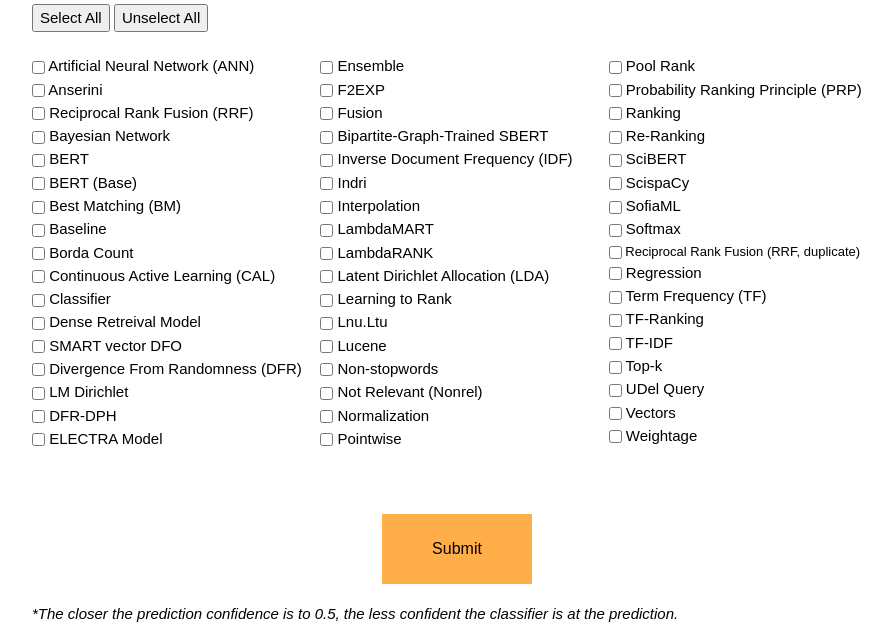
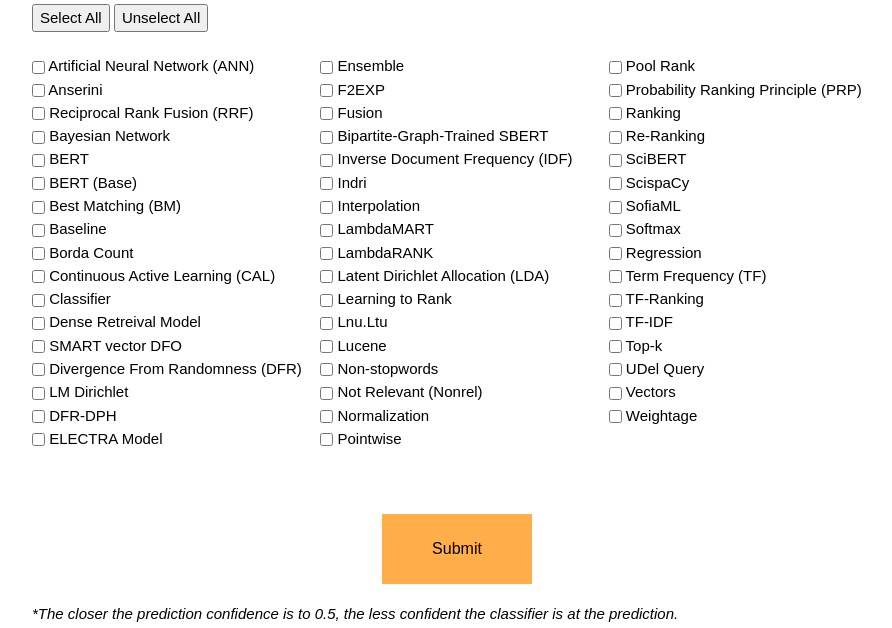
Before and after one commit to mong0009monash/FYP.github.io, a Flask app: page / in a window 1280 px wide; the page is wider, and only the part inside the window is pictured. Shown: the part 549-1177 px from the top of that part, without its empty margins (183-1075 px from the left). Run offline with Flask 2, Linux system fonts and the light colour scheme; parts of the project's set-up code (start-up, migrations or seed data) failed here and were passed over.

Commit message:
Re-disable duplicate.

```diff
--- a/templates/index.html
+++ b/templates/index.html
@@ -214,7 +214,7 @@
 <li><label for = "f44"> <input type="checkbox" name="model44" /> ScispaCy </label></li>
 <li><label for = "f45"> <input type="checkbox" name="model45" /> SofiaML </label></li>
 <li><label for = "f46"> <input type="checkbox" name="model46" /> Softmax </label></li>
-<li style="font-size:13px"><label for = "f47"> <input type="checkbox" name="model47" /> Reciprocal Rank Fusion (RRF, duplicate) </label></li>
+<!--li style="font-size:13px"><label for = "f47"> <input type="checkbox" name="model47" /> Reciprocal Rank Fusion (RRF, duplicate2) </label></li-->
 <li><label for = "f48"> <input type="checkbox" name="model48" /> Regression </label></li>
 <li><label for = "f49"> <input type="checkbox" name="model49" /> Term Frequency (TF) </label></li>
 <li><label for = "f50"> <input type="checkbox" name="model50" /> TF-Ranking </label></li>
--- a/templates/result.html
+++ b/templates/result.html
@@ -221,7 +221,7 @@
 <li><label for = "f44"> <input type="checkbox" name="model44" /> ScispaCy </label></li>
 <li><label for = "f45"> <input type="checkbox" name="model45" /> SofiaML </label></li>
 <li><label for = "f46"> <input type="checkbox" name="model46" /> Softmax </label></li>
-<li style="font-size:13px"><label for = "f47"> <input type="checkbox" name="model47" /> Reciprocal Rank Fusion (RRF, duplicate) </label></li>
+<!--li style="font-size:13px"><label for = "f47"> <input type="checkbox" name="model47" /> Reciprocal Rank Fusion (RRF, duplicate2) </label></li-->
 <li><label for = "f48"> <input type="checkbox" name="model48" /> Regression </label></li>
 <li><label for = "f49"> <input type="checkbox" name="model49" /> Term Frequency (TF) </label></li>
 <li><label for = "f50"> <input type="checkbox" name="model50" /> TF-Ranking </label></li>
```
